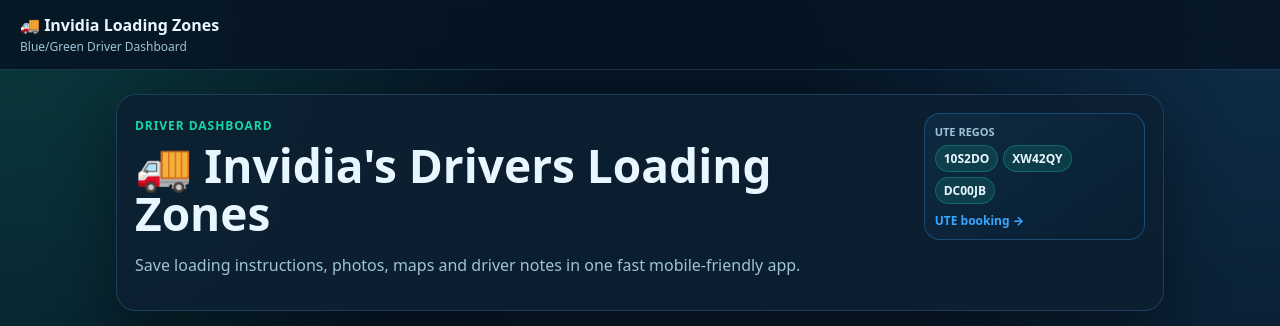
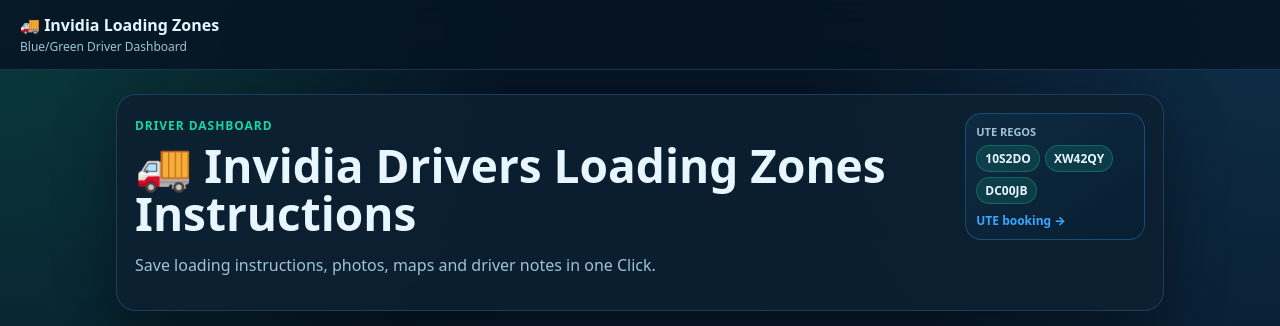
Before and after one commit to anilregmi77-ux/loading-zones, a React (Vite) app: page / in a window 1280 px wide. Shown: the top 326 px of the page. Built offline with nearby package versions, Linux system fonts and the light colour scheme; no server answers; the database is empty.

Commit message:
Add truck hover spin

```diff
--- a/src/App.css
+++ b/src/App.css
@@ -1 +1,34 @@
-/* App.css — only keep what's actually used */
+/* ===========================
+   TRUCK HOVER ANIMATION
+   =========================== */
+
+.truck-icon {
+  display: inline-block;
+  cursor: pointer;
+}
+
+.truck-icon:hover {
+  animation: truckSpin 0.8s ease;
+}
+
+@keyframes truckSpin {
+  0% {
+    transform: translateX(0px) rotate(0deg);
+  }
+
+  25% {
+    transform: translateX(6px) rotate(10deg);
+  }
+
+  50% {
+    transform: translateX(12px) rotate(20deg);
+  }
+
+  75% {
+    transform: translateX(6px) rotate(180deg);
+  }
+
+  100% {
+    transform: translateX(0px) rotate(360deg);
+  }
+}
--- a/src/index.css
+++ b/src/index.css
@@ -519,4 +519,35 @@
     height: 58px;
     font-size: 38px;
   }
+
+  .truck-icon {
+  display: inline-block;
+  cursor: pointer;
+  transform-origin: center;
 }
+
+.truck-icon:hover {
+  animation: truckHoverSpin 0.9s ease-in-out;
+}
+
+@keyframes truckHoverSpin {
+  0% {
+    transform: translateX(0) rotate(0deg) scale(1);
+  }
+
+  25% {
+    transform: translateX(8px) rotate(8deg) scale(1.08);
+  }
+
+  50% {
+    transform: translateX(14px) rotate(18deg) scale(1.12);
+  }
+
+  75% {
+    transform: translateX(6px) rotate(180deg) scale(1.08);
+  }
+
+  100% {
+    transform: translateX(0) rotate(360deg) scale(1);
+  }
+}}
--- a/src/pages/Home.jsx
+++ b/src/pages/Home.jsx
@@ -4,7 +4,7 @@
 
 export default function Home() {
   const UTE_REGOS = ["10S2DO", "XW42QY", "DC00JB"];
-  const UTE_BOOKING_URL = "https://www.mobiledock.com/";
+  const UTE_BOOKING_URL = "https://my.mobiledock.com/";
 
   const [stores, setStores] = useState([]);
   const [storeName, setStoreName] = useState("");
@@ -138,13 +138,56 @@
 
   return (
     <div className="container">
+      <style>
+        {`
+          .truck-icon {
+            display: inline-block;
+            cursor: pointer;
+            transform-origin: center;
+          }
+
+          .truck-icon:hover {
+            animation: truckHoverSpin 0.9s ease-in-out;
+          }
+
+          @keyframes truckHoverSpin {
+            0% {
+              transform: translateX(0) rotate(0deg) scale(1);
+            }
+
+            25% {
+              transform: translateX(8px) rotate(8deg) scale(1.08);
+            }
+
+            50% {
+              transform: translateX(14px) rotate(18deg) scale(1.12);
+            }
+
+            75% {
+              transform: translateX(6px) rotate(180deg) scale(1.08);
+            }
+
+            100% {
+              transform: translateX(0) rotate(360deg) scale(1);
+            }
+          }
+        `}
+      </style>
+
       <section className="hero-card">
         <div className="hero-main">
           <div className="eyebrow">Driver dashboard</div>
-          <h1>🚚 Invidia&apos;s Drivers Loading Zones</h1>
+
+          <h1>
+            <span className="truck-icon" title="Hover me">
+              🚚
+            </span>{" "}
+            Invidia Drivers Loading Zones Instructions
+          </h1>
+
           <p>
             Save loading instructions, photos, maps and driver notes in one
-            fast mobile-friendly app.
+            Click.
           </p>
         </div>
 
```
